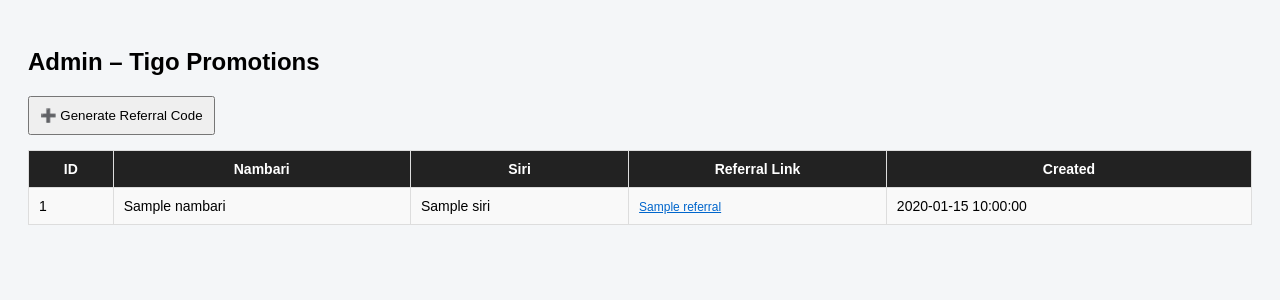
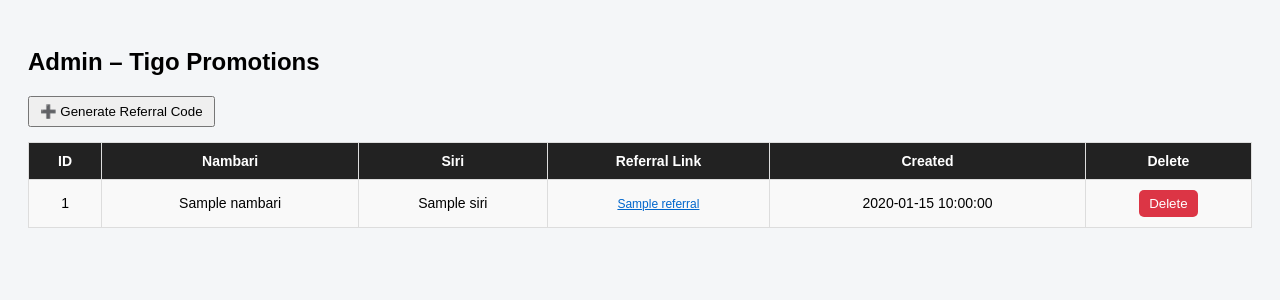
Before and after one commit to jordancruz3115-prog/vins, a Flask app: template templates/admin.html in a window 1280 px wide. Shown: the top 300 px of the page. Run offline with Flask 3, Linux system fonts and the light colour scheme; the template is opened without the code that fills it: most values are stand-ins (such as "Sample title", 1, 10 or a date in 2020).

Commit message:
Update admin.html

```diff
--- a/templates/admin.html
+++ b/templates/admin.html
@@ -18,6 +18,7 @@
       padding: 10px;
       border: 1px solid #ddd;
       font-size: 14px;
+      text-align: center;
     }
     th {
       background: #222;
@@ -27,13 +28,19 @@
       background: #f9f9f9;
     }
     a {
+      font-size: 12px;
       color: #0066cc;
-      font-size: 12px;
       word-break: break-all;
     }
     button {
-      padding: 10px;
-      margin-bottom: 15px;
+      padding: 6px 10px;
+      cursor: pointer;
+    }
+    .delete {
+      background: #dc3545;
+      color: white;
+      border: none;
+      border-radius: 5px;
     }
   </style>
 </head>
@@ -41,7 +48,7 @@
 
 <h2>Admin – Tigo Promotions</h2>
 
-<form method="POST" action="/adminvinc684833/generate">
+<form method="POST" action="/adminvinc684833/generate" style="margin-bottom:15px;">
   <button type="submit">➕ Generate Referral Code</button>
 </form>
 
@@ -52,6 +59,7 @@
     <th>Siri</th>
     <th>Referral Link</th>
     <th>Created</th>
+    <th>Delete</th>
   </tr>
 
   {% for row in rows %}
@@ -65,6 +73,13 @@
       </a>
     </td>
     <td>{{ row.created_at }}</td>
+    <td>
+      <form method="POST"
+            action="/adminvinc684833/delete/{{ row.id }}"
+            onsubmit="return confirm('Delete this record?');">
+        <button class="delete" type="submit">Delete</button>
+      </form>
+    </td>
   </tr>
   {% endfor %}
 </table>
```
